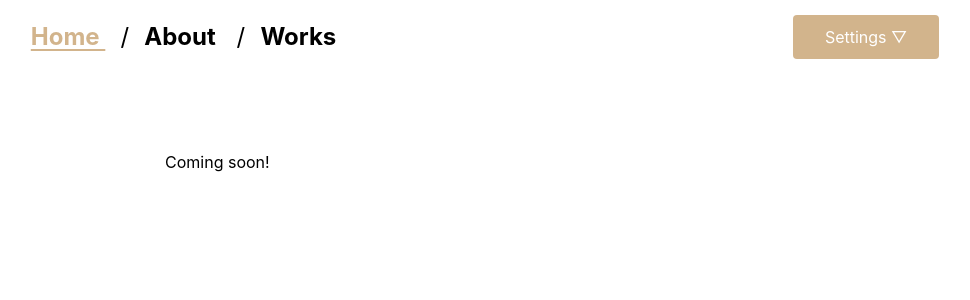
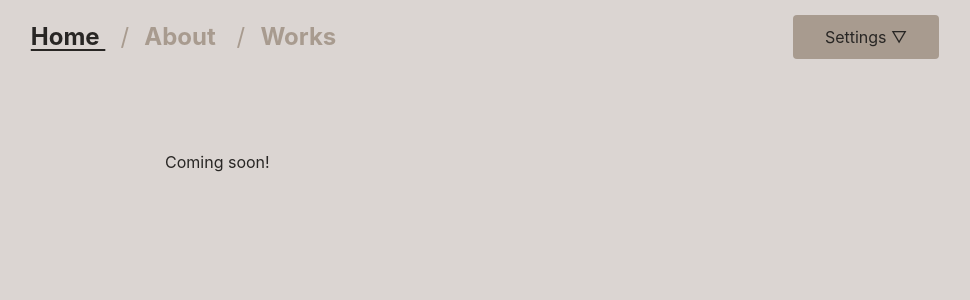
Before and after one commit to zarahzachz/zarahzachz.github.io, a Jekyll site: the page built from index.html, in a window 1280 px wide. Shown: the top 300 px of the page, without its empty margins (155-1125 px from the left). Built offline with Jekyll 4.4.1, drawn with Linux system fonts in a browser that asks for light colours.

Commit message:
Add support for themes.

```diff
--- a/_sass/base/_manifest.scss
+++ b/_sass/base/_manifest.scss
@@ -1,7 +1,6 @@
 // Contains global styles, such as resets, typography, colors, etc.
 
-@import 'reset'
-, 'variables';
+@import 'reset';
 
 :root {
   --mono: 'Menlo','Consolas','Monaco','liberation mono','lucida console',monospace;
@@ -86,11 +85,36 @@ body[data-font="sans-serif"] {
 }
 
 body[data-theme="light"] {
-  // --body-fill: white;
-  // --body-ink: black;
+  --gray: hsl(20deg 11% 84%);
+  --black: hsl(30deg 5% 15%);
+  --tan: hsl(29deg 13% 61%);
+  --tan-50: hsl(29deg 13% 51%);
+  --tan-40: hsl(29deg 13% 41%);
+
+  --body-fill: var(--gray);
+  --body-ink: var(--black);
+  --menu-fill: var(--tan);
+  --menu-fill-hover: var(--tan-50);
+  --menu-fill-active: var(--tan-40);
+  --menu-ink: var(--black);
+  --nav-ink: var(--tan);
+  --nav-ink-hover: var(--black);
 }
 
 body[data-theme="dark"] {
-  // --body-fill: black;
-  // --body-ink: white;
+  --tan: hsl(34deg 52% 66%);
+  --tan-50: hsl(34deg 52% 56%);
+  --tan-40: hsl(34deg 52% 46%);
+  --white: hsl(0deg 0% 100%);
+  --gray: hsl(0deg 0% 65%);
+  --black: hsl(30deg 14% 9%);
+
+  --body-fill: var(--black);
+  --body-ink: var(--gray);
+  --menu-fill: var(--tan);
+  --menu-fill-hover: var(--tan-50);
+  --menu-fill-active: var(--tan-40);
+  --menu-ink: var(--white);
+  --nav-ink: var(--tan);
+  --nav-ink-hover: var(--white);
 }
--- a/_sass/components/_nav.scss
+++ b/_sass/components/_nav.scss
@@ -1,5 +1,5 @@
 nav.global {
-  color: var(--black);
+  color: var(--nav-ink);
   font-size: 1.5rem;
   display: flex;
   justify-content: space-between;
@@ -29,7 +29,7 @@ nav.global {
 
     &:hover,
     &.current {
-      color: var(--brand);
+      color: var(--nav-ink-hover);
       text-decoration: underline;
       text-underline-offset: .25rem;
       text-decoration-thickness: .125rem;
--- a/_sass/components/_settings.scss
+++ b/_sass/components/_settings.scss
@@ -1,8 +1,8 @@
 .settings-menu-trigger {
-  background-color: var(--brand);
+  background-color: var(--menu-fill);
   border: 0;
   border-radius: var(--base-border-radius);
-  color: var(--white);
+  color: var(--menu-ink);
   cursor: pointer;
   font-family: inherit;
   font-size: var(--font-size);
@@ -10,12 +10,12 @@
   padding: .75rem 2rem;
 
   &:hover {
-    background-color: darken(tan, 10);
+    background-color: var(--menu-fill-hover);
   }
 
   &:active,
   &[aria-expanded="true"] {
-    background-color: darken(tan, 20);
+    background-color: var(--menu-fill-active);
   }
 }
 
```
Also changed, not shown: _sass/base/_variables.scss (deleted).
